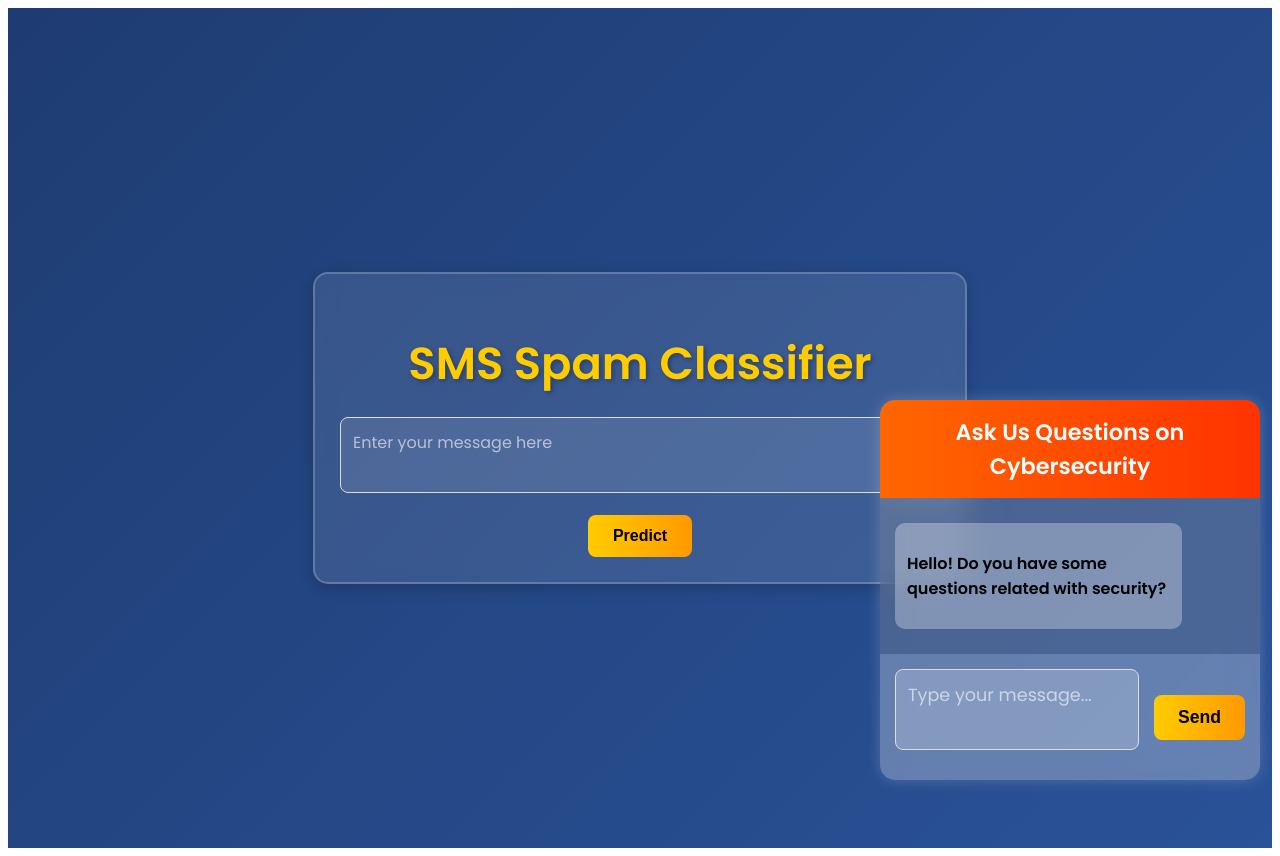
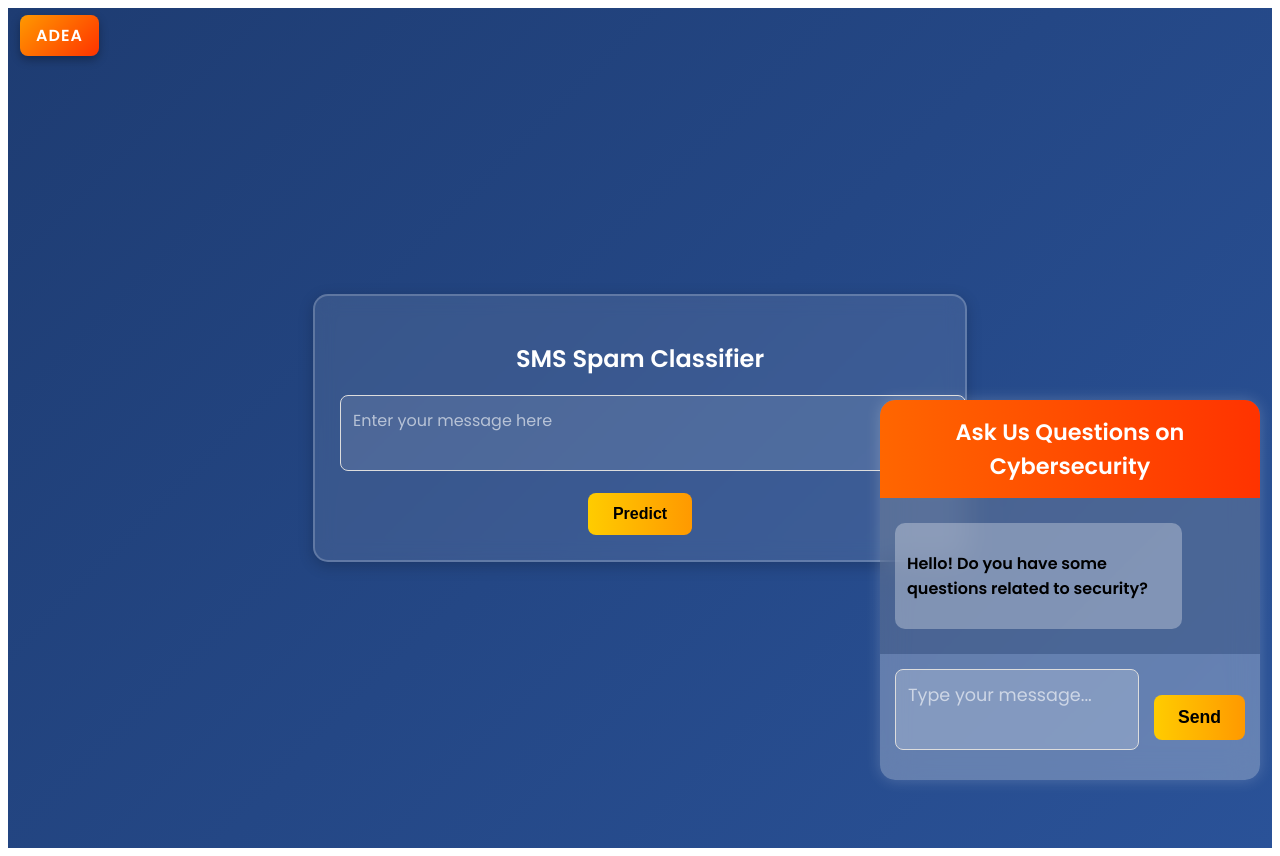
Before and after one commit to adityahacker-1/scam_msg_classifier_hackathon, a React (Vite) app in the folder frontend/email_spam/: page / in a window 1280 px wide. Built offline with nearby package versions, Linux system fonts and the light colour scheme.

Commit message:
Added my team name on top

```diff
--- a/frontend/email_spam/src/App.css
+++ b/frontend/email_spam/src/App.css
@@ -10,6 +10,7 @@
     padding: 20px;
     color: white;
   }
+
 
   /* SMS Spam Classifier Section */
   .sms-section {
@@ -161,3 +162,31 @@
     background: linear-gradient(90deg, #ff9900, #ff6600);
     transform: scale(1.05);
   }
+
+
+
+
+  /*added*/
+ /* 🔹 Name Tag (Top Left Corner) - Stylish & Bigger */
+.name-tag {
+    position: absolute;
+    top: 15px;
+    left: 20px;
+    font-size: 16px; /* Slightly bigger */
+    font-weight: bold;
+    color: white;
+    background: linear-gradient(135deg, #ff9900, #ff3300); /* Gradient effect */
+    padding: 8px 16px;
+    border-radius: 8px; /* Rounded corners */
+    box-shadow: 0 4px 10px rgba(0, 0, 0, 0.3);
+    text-transform: uppercase; /* Make it stylish */
+    letter-spacing: 1px; /* Space out letters slightly */
+    font-family: 'Poppins', sans-serif;
+    transition: transform 0.3s ease, box-shadow 0.3s ease;
+}
+
+/* Hover Effect */
+.name-tag:hover {
+    transform: scale(1.1); /* Slight enlargement on hover */
+    box-shadow: 0 6px 15px rgba(0, 0, 0, 0.4);
+}
--- a/frontend/email_spam/src/App.jsx
+++ b/frontend/email_spam/src/App.jsx
@@ -6,7 +6,7 @@ function App() {
   const [inputText, setInputText] = useState(""); // For SMS Spam Classifier input
   const [prediction, setPrediction] = useState("");
   const [messages, setMessages] = useState([
-    { text: "Hello! Do you have some questions related with security?", sender: "bot" },
+    { text: "Hello! Do you have some questions related to security?", sender: "bot" },
   ]);
   const [chatbotInput, setChatbotInput] = useState(""); // For Chatbot input
 
@@ -14,57 +14,59 @@ function App() {
   const handleSubmitSMS = async () => {
     if (inputText.trim() === "") return; // Don't send empty messages
 
-    // Send the SMS text for classification
+    try {
       const response = await axios.post("http://127.0.0.1:5000/predict", {
         sms: inputText,
       });
       setPrediction(response.data.prediction);
+    } catch (error) {
+      console.error("Error predicting SMS:", error);
+    }
   };
 
-  // Handle Chatbot message submission.
+  // Handle Chatbot message submission
   const handleSubmitChatbot = async () => {
     if (chatbotInput.trim() === "") return; // Don't send empty messages
 
-    // Add user message to the chat
-    setMessages((prevMessages) => [
-      ...prevMessages,
-      { text: chatbotInput, sender: "user" },
-    ]);
+    setMessages((prevMessages) => [...prevMessages, { text: chatbotInput, sender: "user" }]);
 
-    // Make an API call to the backend for chatbot response
+    try {
       const response = await axios.post("http://127.0.0.1:5000/chat", {
         query: chatbotInput,
       });
 
-    // Add bot's response to the chat
-    setMessages((prevMessages) => [
-      ...prevMessages,
-      { text: response.data.response, sender: "bot" },
-    ]);
-    setChatbotInput(""); // Clear the chatbot input field
+      setMessages((prevMessages) => [...prevMessages, { text: response.data.response, sender: "bot" }]);
+    } catch (error) {
+      console.error("Error fetching chatbot response:", error);
+    }
+
+    setChatbotInput(""); // Clear input
   };
 
   // Handle Enter key press to trigger button click
   const handleKeyDown = (e) => {
-    if (e.key === 'Enter') {
-      e.preventDefault(); // Prevent default Enter key behavior (line break in textarea)
-      handleSubmitChatbot(); // Trigger the chatbot submit
+    if (e.key === "Enter") {
+      e.preventDefault(); // Prevent line break
+      handleSubmitChatbot();
     }
   };
 
   return (
     <div className="App">
+      {/* 🔹 Small Name on the Top Left Corner */}
+      <div className="name-tag">ADEA</div>
+
       {/* SMS Spam Classifier */}
       <div className="sms-section">
-        <h1>SMS Spam Classifier</h1>
+        <h2>SMS Spam Classifier</h2>
         <textarea
           value={inputText}
           onChange={(e) => setInputText(e.target.value)}
           placeholder="Enter your message here"
         />
-        <button onClick={handleSubmitSMS} >Predict</button>
+        <button onClick={handleSubmitSMS}>Predict</button>
 
-        {prediction && <h2>{prediction}</h2>}
+        {prediction && <h3>{prediction}</h3>}
       </div>
 
       {/* Chatbot */}
@@ -72,10 +74,7 @@ function App() {
         <div className="chat-header">Ask Us Questions on Cybersecurity</div>
         <div className="chat-messages">
           {messages.map((msg, index) => (
-            <div
-              key={index}
-              className={msg.sender === "bot" ? "message bot" : "message user"}
-            >
+            <div key={index} className={msg.sender === "bot" ? "message bot" : "message user"}>
               <p>{msg.text}</p>
             </div>
           ))}
@@ -84,7 +83,7 @@ function App() {
           <textarea
             value={chatbotInput}
             onChange={(e) => setChatbotInput(e.target.value)}
-            onKeyDown={handleKeyDown} // Add the event listener for Enter key press
+            onKeyDown={handleKeyDown}
             placeholder="Type your message..."
           ></textarea>
           <button onClick={handleSubmitChatbot}>Send</button>
```
Also changed, not shown: 1 other file (tests, documents, lock files or other folders). Lines whose indentation alone changed are shown as unchanged.
